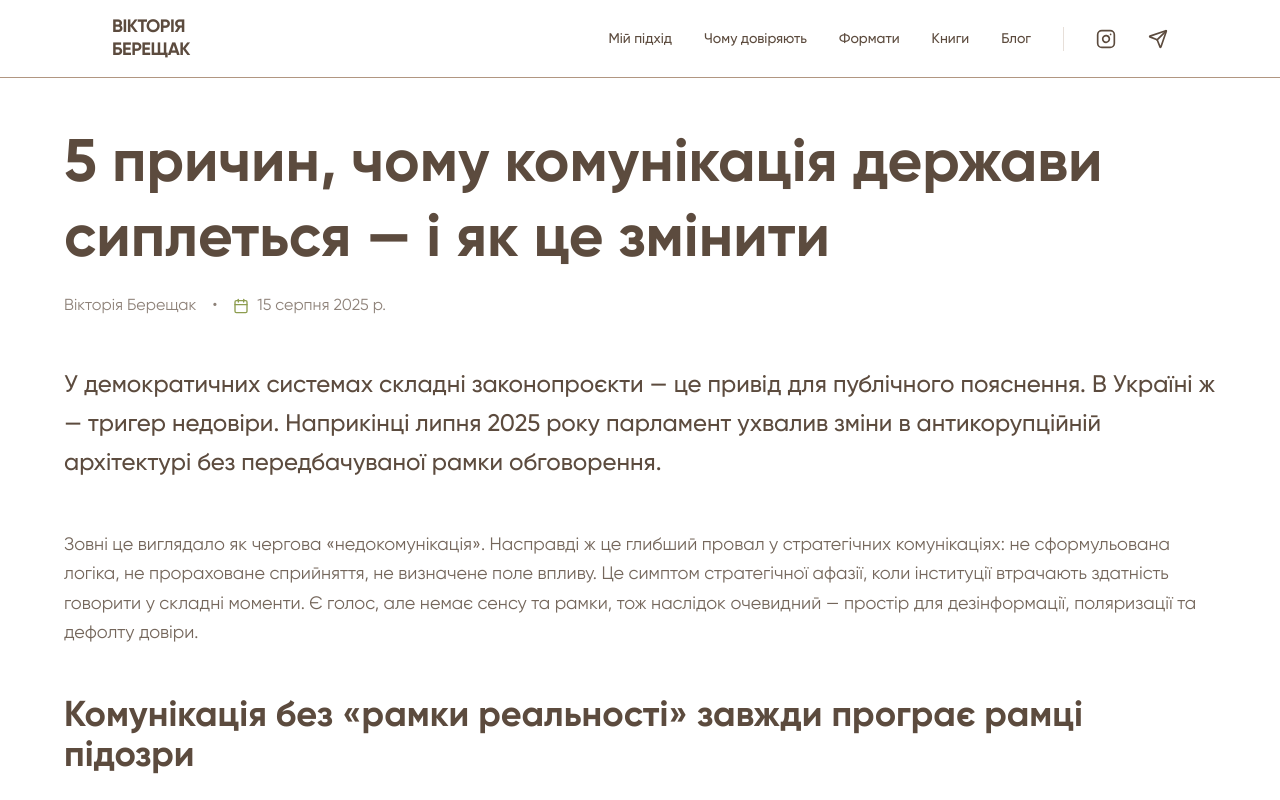
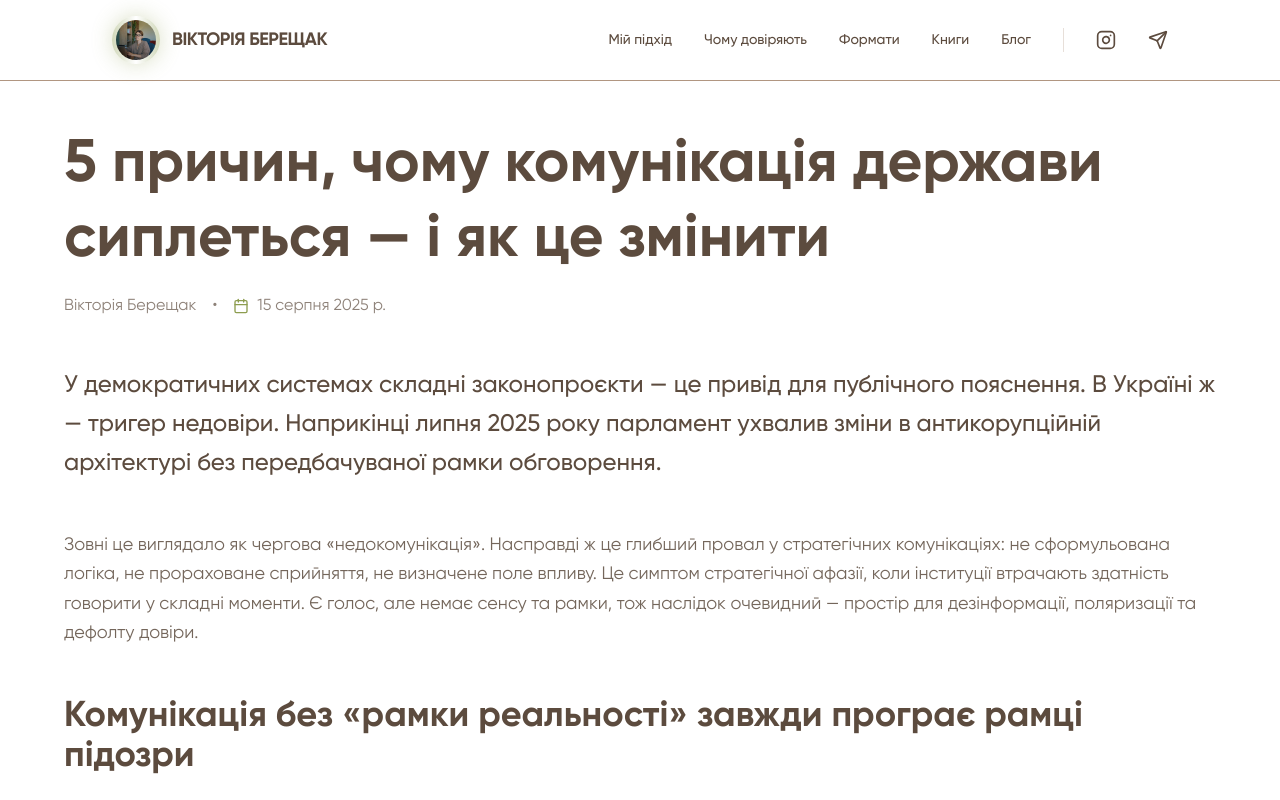
Before and after one commit to dmitriyhajrulin03-ctrl/victoria-bereshchak, a Next.js app: page /blog/yak-reaguvaty-na-kheit in a window 1280 px wide. Shown: the top 800 px of the page. Built offline with nearby package versions, Linux system fonts and the light colour scheme.

Commit message:
Update header with logo photo and reduce line spacing

```diff
--- a/app/components/Header.tsx
+++ b/app/components/Header.tsx
@@ -3,6 +3,7 @@
 import { useState } from 'react';
 import { Instagram, Send } from 'lucide-react';
 import Link from 'next/link';
+import Image from 'next/image';
 
 export default function Header() {
   const [mobileMenuOpen, setMobileMenuOpen] = useState(false);
@@ -11,8 +12,19 @@ export default function Header() {
     <nav className="fixed top-0 left-0 right-0 z-50 bg-background/95 backdrop-blur-sm border-b border-border">
       <div className="max-w-6xl mx-auto px-4 sm:px-6 md:px-8 lg:px-12 py-4">
         <div className="flex items-center justify-between">
-          <Link href="/" className="text-sm sm:text-lg font-bold tracking-tight leading-tight hover:text-primary transition-colors">
-            ВІКТОРІЯ<br />БЕРЕЩАК
+          <Link href="/" className="flex items-center gap-2 sm:gap-3 hover:text-primary transition-colors">
+            <div className="relative p-1 bg-gradient-to-r from-primary/40 via-accent/40 to-primary/40 rounded-full animate-pulse-glow">
+              <Image
+                src="/photos/opinion.jpg"
+                alt="Вікторія Берещак"
+                width={40}
+                height={40}
+                className="w-10 h-10 rounded-full shadow-lg shadow-primary/20 object-cover"
+              />
+            </div>
+            <div className="text-sm sm:text-lg font-bold tracking-tight leading-none">
+              ВІКТОРІЯ БЕРЕЩАК
+            </div>
           </Link>
 
           {/* Desktop Menu */}
```
